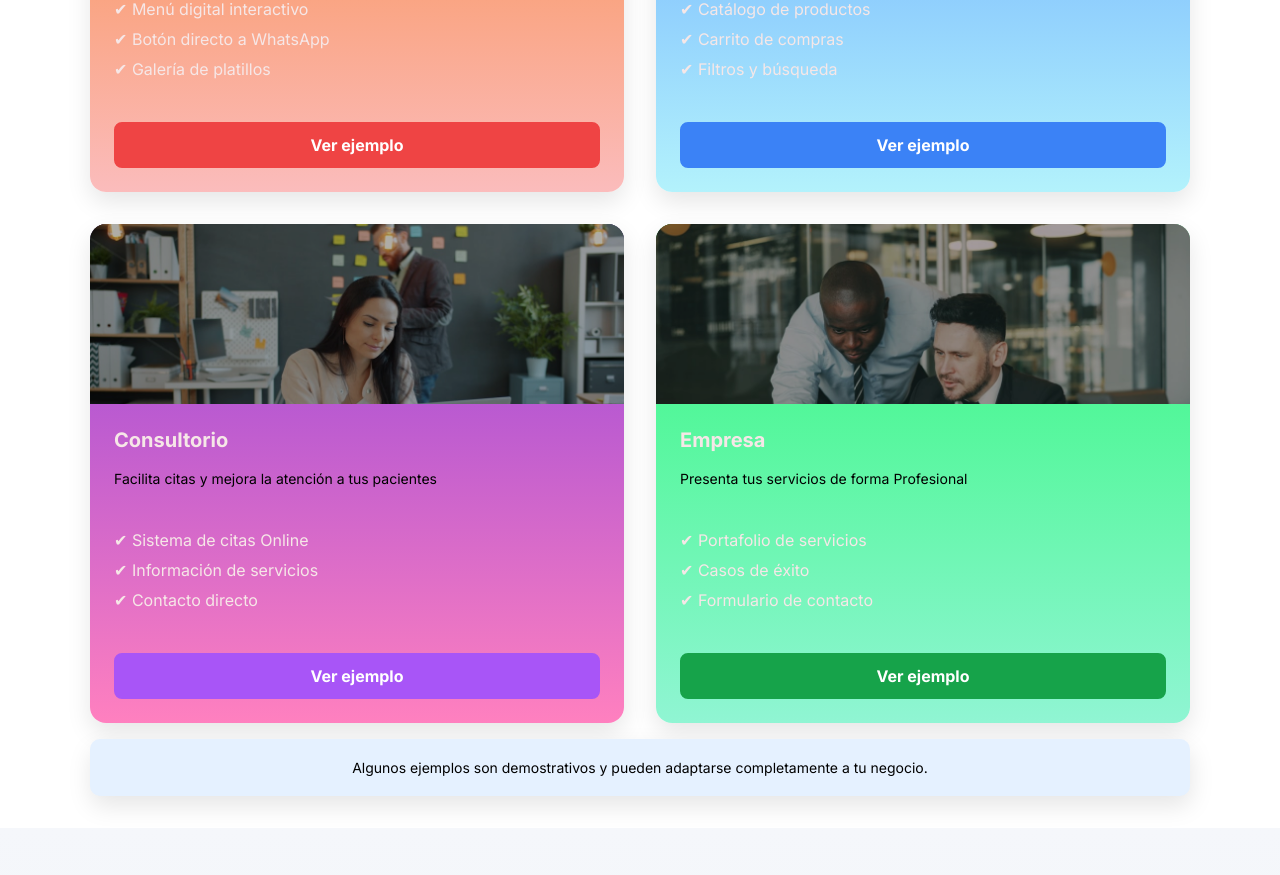
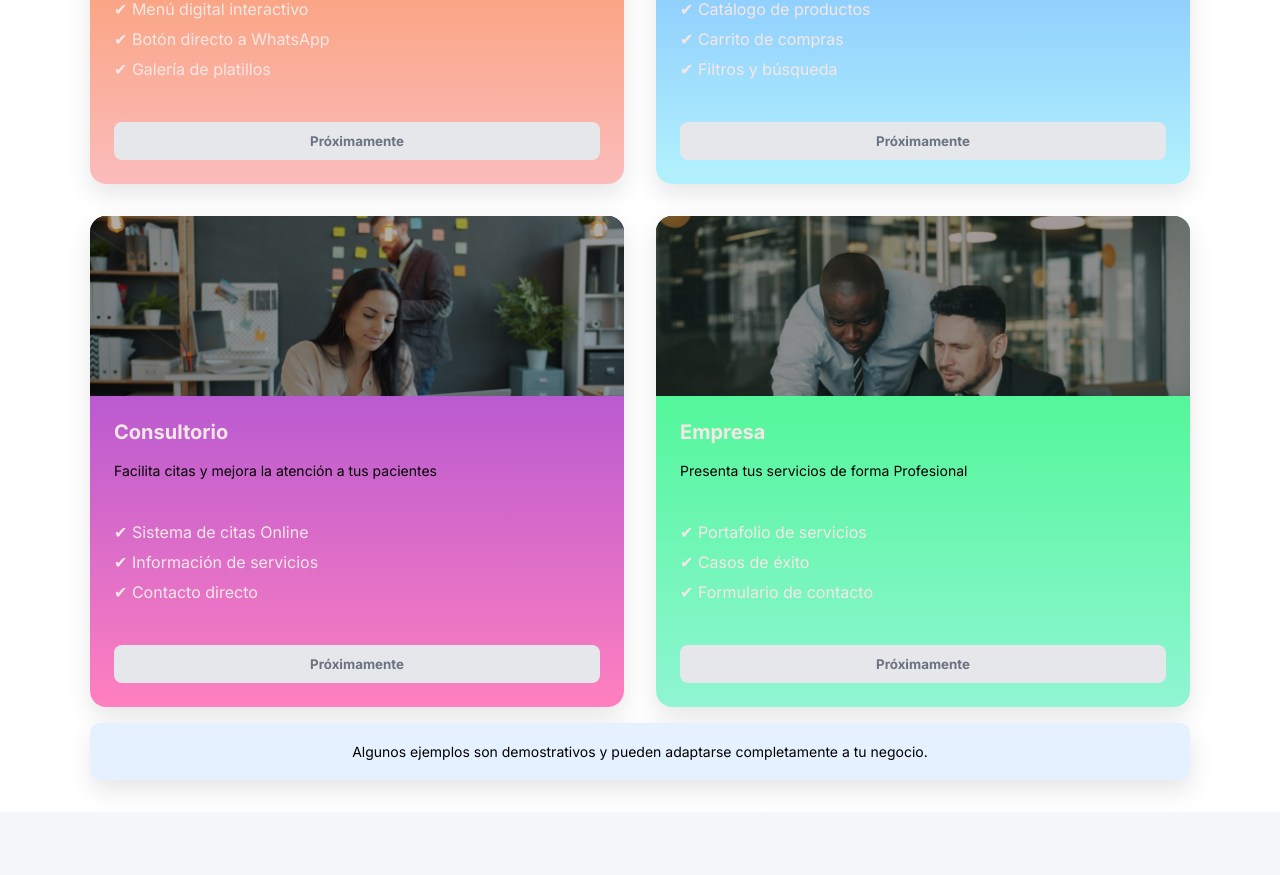
Before and after one commit to RetanaAlvarez/PaginaFreenlace, a React (Vite) app: page / in a window 1280 px wide. Shown: the part 1080-1955 px from the top of the page. Built offline with nearby package versions, Linux system fonts and the light colour scheme.

Commit message:
fix botones proyectos

```diff
--- a/src/data/projectsData.js
+++ b/src/data/projectsData.js
@@ -18,6 +18,7 @@ export const projectsData = {
                 "Galería de platillos"
             ],
             ruta: "/Restaurante",
+            active: false,
 
             color: {
                 bg: "linear-gradient(to bottom, #f8802a, #fbbcbc)",
@@ -35,6 +36,7 @@ export const projectsData = {
                 "Filtros y búsqueda"
             ],
             ruta: "/Tienda",
+            active: false,
 
             color: {
                 bg: "linear-gradient(to bottom, #5898ff, #b3f2fc)",
@@ -51,6 +53,7 @@ export const projectsData = {
                 "Contacto directo"
             ],
             ruta: "/Consultorio",
+            active: false,
 
             color: {
                 bg: "linear-gradient(to bottom, #9244db, #ff80bf)",
@@ -67,6 +70,7 @@ export const projectsData = {
                 "Formulario de contacto"
             ],
             ruta: "/Empresa",
+            active: false,
 
             color: {
                 bg: "linear-gradient(to bottom, #2ff879, #90f5d3)",
--- a/src/pages/Projects/Projects.jsx
+++ b/src/pages/Projects/Projects.jsx
@@ -35,6 +35,7 @@ function Projects() {
                                 ))}
                             </ul>
 
+                            {item.active ? (
                                 <a
                                     href={item.ruta}
                                     className={styles.button}
@@ -46,6 +47,11 @@ function Projects() {
                                 >
                                     {boton}
                                 </a>
+                            ) : (
+                                <button className={`${styles.button} ${styles.disabled}`}>
+                                    Próximamente
+                                </button>
+                            )}
                         </div>
 
                     </div>
--- a/src/pages/Projects/Projects.module.css
+++ b/src/pages/Projects/Projects.module.css
@@ -16,6 +16,13 @@
     text-align: center;
     margin-bottom: 2rem;
     font-size: 1.1rem;
+}
+
+.disabled {
+    background: #e5e7eb !important;
+    color: #6b7280 !important;
+    cursor: not-allowed;
+    border: none !important;
 }
 
 .card {
```
Lines whose indentation alone changed are shown as unchanged.
